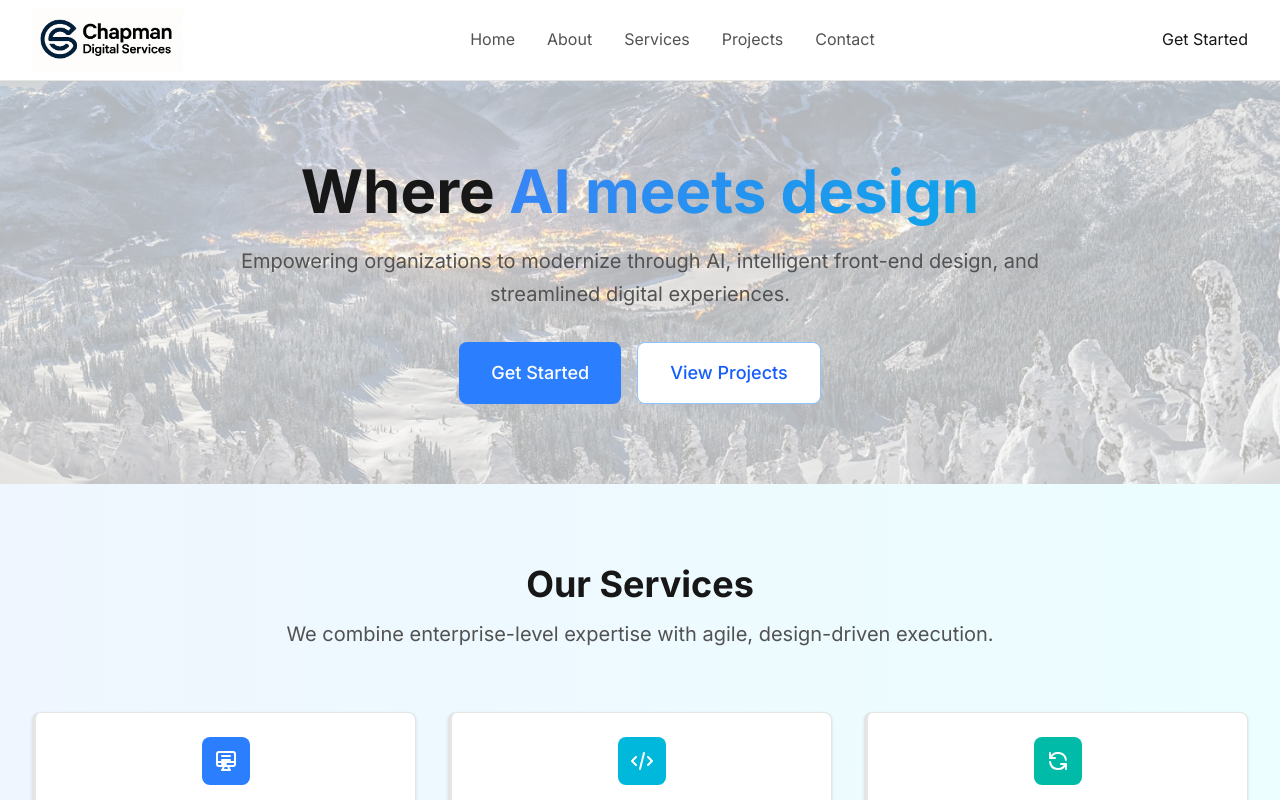
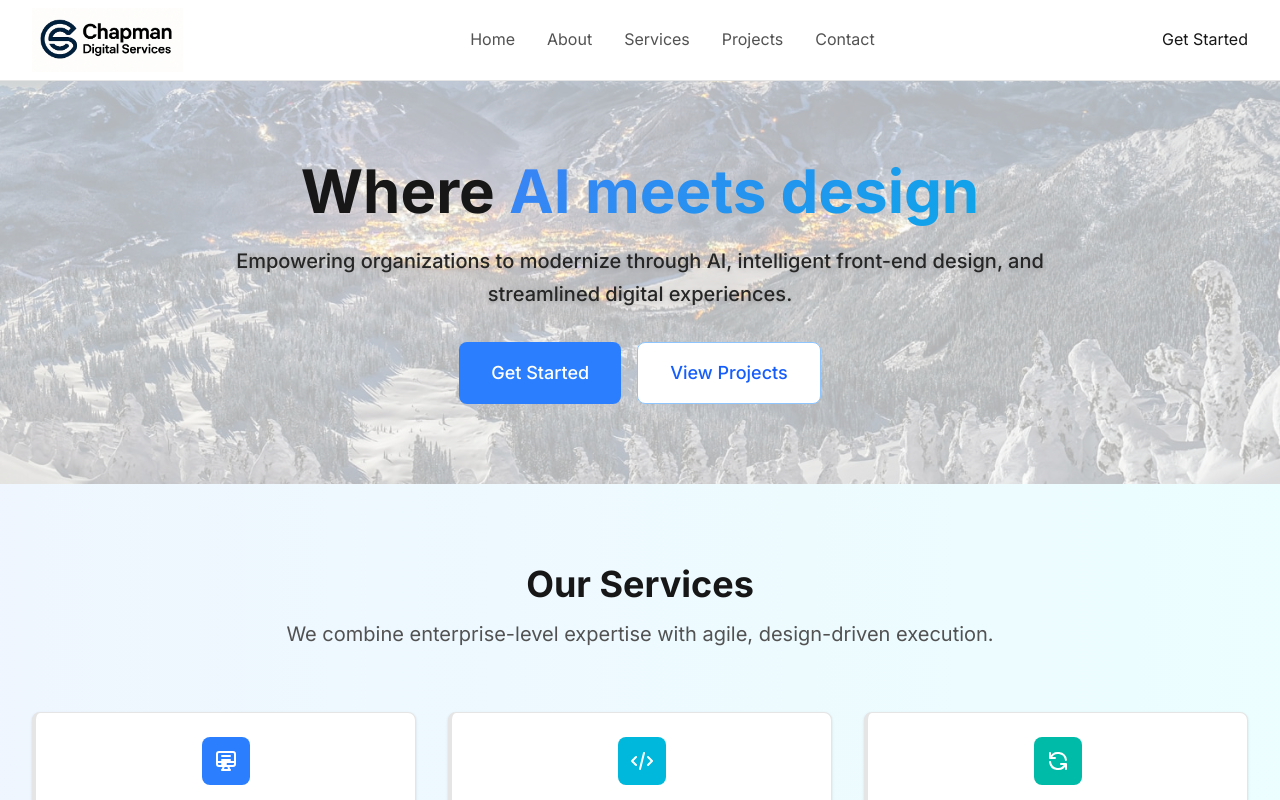
Before and after one commit to GregoryChapman/chapman-digital-website-, a Next.js app: page / in a window 1280 px wide. Shown: the top 800 px of the page. Built offline with nearby package versions, Linux system fonts and the light colour scheme.

Commit message:
Improve hero subtext readability with darker color and font weight

```diff
--- a/src/app/page.tsx
+++ b/src/app/page.tsx
@@ -21,7 +21,7 @@ export default function Home() {
             <h1 className="text-5xl md:text-6xl font-bold text-neutral-900 mb-6">
               Where <span className="text-gradient">AI meets design</span>
             </h1>
-            <p className="text-xl text-neutral-600 mb-8 leading-relaxed">
+            <p className="text-xl text-neutral-800 font-medium mb-8 leading-relaxed drop-shadow-sm">
               Empowering organizations to modernize through AI, intelligent front-end design,
               and streamlined digital experiences.
             </p>
```
